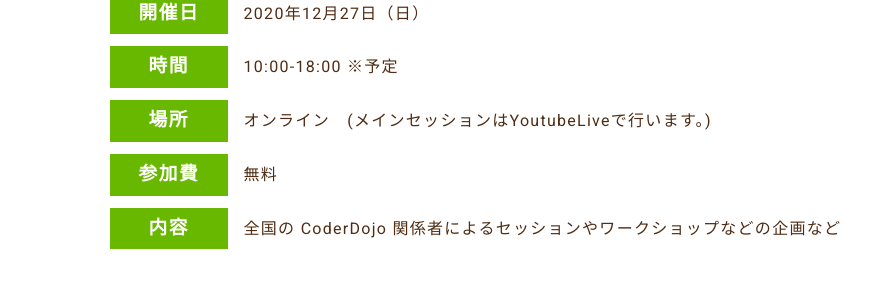
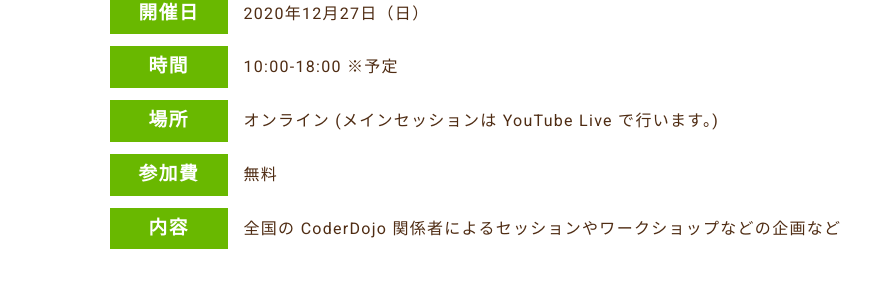
Before and after one commit to coderdojo-japan/dojocon2020.coderdojo.jp, a Jekyll site: the page built from index.html, in a window 1280 px wide and 900 px high, scrolled down 1934 px. Shown: the part 149-451 px from the top of the window, without its empty margins (142-1013 px from the left). Built offline with Jekyll 4.4.1, drawn with Linux system fonts in a browser that asks for light colours; nearby versions of some CDN libraries; some web fonts are replaced.

Commit message:
fix: YoutubeLive -> YouTube Live

```diff
--- a/index.html
+++ b/index.html
@@ -57,7 +57,7 @@ copy: "- Beyond the distance(距離を超えて) -"
         </div>
         <div class="outline-one">
           <h3>場所</h3>
-          <p>オンライン　(メインセッションはYoutubeLiveで行います。)</p>
+          <p>オンライン (メインセッションは YouTube Live で行います。)</p>
         </div>
         <div class="outline-one">
           <h3>参加費</h3>
```
